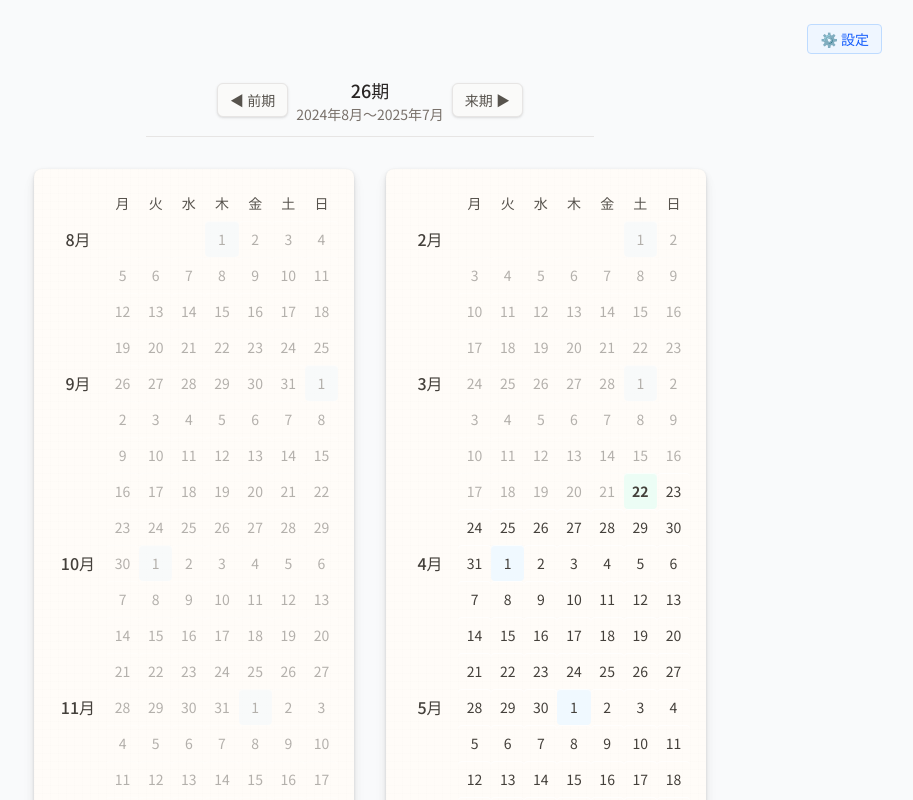
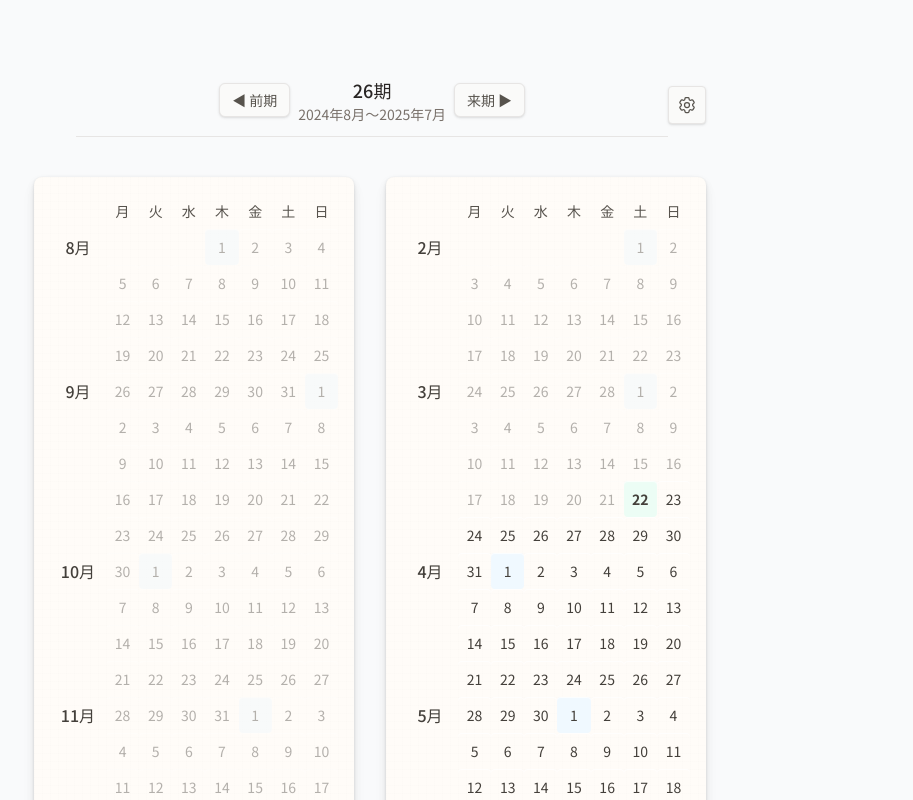
Before and after one commit to okonomi/period-calendar, a React (Vite) app: page / in a window 1280 px wide. Shown: the top 800 px of the page, without its empty margins (270-1183 px from the left). Built offline with nearby package versions, Linux system fonts and the light colour scheme; no server answers.

Commit message:
refactor: improve SettingsDialog button styling and layout for better UX

```diff
--- a/src/App.tsx
+++ b/src/App.tsx
@@ -30,20 +30,17 @@ const AppContent: React.FC = () => {
       <div className="min-h-screen bg-gray-50">
         <div className="container mx-auto px-2 py-6">
           <div className="max-w-5xl mx-auto relative">
-            <div className="absolute top-0 right-0 z-10">
-              <SettingsDialog />
-            </div>
-
-            <div className="pt-10 mb-4">
-              <div className="mx-auto max-w-md">
+            <div className="pt-10 mb-4 flex justify-center">
+              <div className="w-full max-w-2xl flex items-center justify-between">
+                <div className="w-12" />
                 <PeriodSelector
                   period={selectedPeriod}
                   onPrevPeriod={handlePrevPeriod}
                   onNextPeriod={handleNextPeriod}
                 />
+                <SettingsDialog />
               </div>
             </div>
-
             <div className="flex gap-8 justify-center mt-4">
               <div className="shrink">
                 <Calendar dates={firstHalfDates} />
--- a/src/components/SettingsDialog.tsx
+++ b/src/components/SettingsDialog.tsx
@@ -1,3 +1,4 @@
+import { clsx } from "clsx"
 import { useRef } from "react"
 import { useSettings } from "../hooks/use-settings"
 import type { Settings } from "../types/Settings"
@@ -21,14 +22,32 @@ export const SettingsDialog: React.FC = () => {
     }
   }
 
+  const buttonClasses = clsx(
+    "p-2 text-sm rounded",
+    "bg-stone-50 border border-stone-200 text-stone-600",
+    "hover:bg-stone-100 hover:border-stone-300",
+    "transition-colors duration-200",
+    "shadow-sm"
+  )
+
   return (
     <>
-      <button
-        type="button"
-        onClick={openSettings}
-        className="px-3 py-1 text-sm bg-blue-50 text-blue-600 rounded border border-blue-200 hover:bg-blue-100 transition-colors"
-      >
-        ⚙️ 設定
+      <button type="button" onClick={openSettings} className={buttonClasses} aria-label="設定">
+        <svg
+          xmlns="http://www.w3.org/2000/svg"
+          fill="none"
+          viewBox="0 0 24 24"
+          strokeWidth={1.5}
+          stroke="currentColor"
+          className="w-5 h-5"
+        >
+          <path
+            strokeLinecap="round"
+            strokeLinejoin="round"
+            d="M9.594 3.94c.09-.542.56-.94 1.11-.94h2.593c.55 0 1.02.398 1.11.94l.213 1.281c.063.374.313.686.645.87.074.04.147.083.22.127.325.196.72.257 1.075.124l1.217-.456a1.125 1.125 0 0 1 1.37.49l1.296 2.247a1.125 1.125 0 0 1-.26 1.431l-1.003.827c-.293.241-.438.613-.43.992a7.723 7.723 0 0 1 0 .255c-.008.378.137.75.43.991l1.004.827c.424.35.534.955.26 1.43l-1.298 2.247a1.125 1.125 0 0 1-1.369.491l-1.217-.456c-.355-.133-.75-.072-1.076.124a6.47 6.47 0 0 1-.22.128c-.331.183-.581.495-.644.869l-.213 1.281c-.09.543-.56.94-1.11.94h-2.594c-.55 0-1.019-.398-1.11-.94l-.213-1.281c-.062-.374-.312-.686-.644-.87a6.52 6.52 0 0 1-.22-.127c-.325-.196-.72-.257-1.076-.124l-1.217.456a1.125 1.125 0 0 1-1.369-.49l-1.297-2.247a1.125 1.125 0 0 1 .26-1.431l1.004-.827c.292-.24.437-.613.43-.991a6.932 6.932 0 0 1 0-.255c.007-.38-.138-.751-.43-.992l-1.004-.827a1.125 1.125 0 0 1-.26-1.43l1.297-2.247a1.125 1.125 0 0 1 1.37-.491l1.216.456c.356.133.751.072 1.076-.124.072-.044.146-.086.22-.128.332-.183.582-.495.644-.869l.214-1.28Z"
+          />
+          <path strokeLinecap="round" strokeLinejoin="round" d="M15 12a3 3 0 1 1-6 0 3 3 0 0 1 6 0Z" />
+        </svg>
       </button>
 
       {/* biome-ignore lint/a11y/useKeyWithClickEvents: <explanation> */}
```
